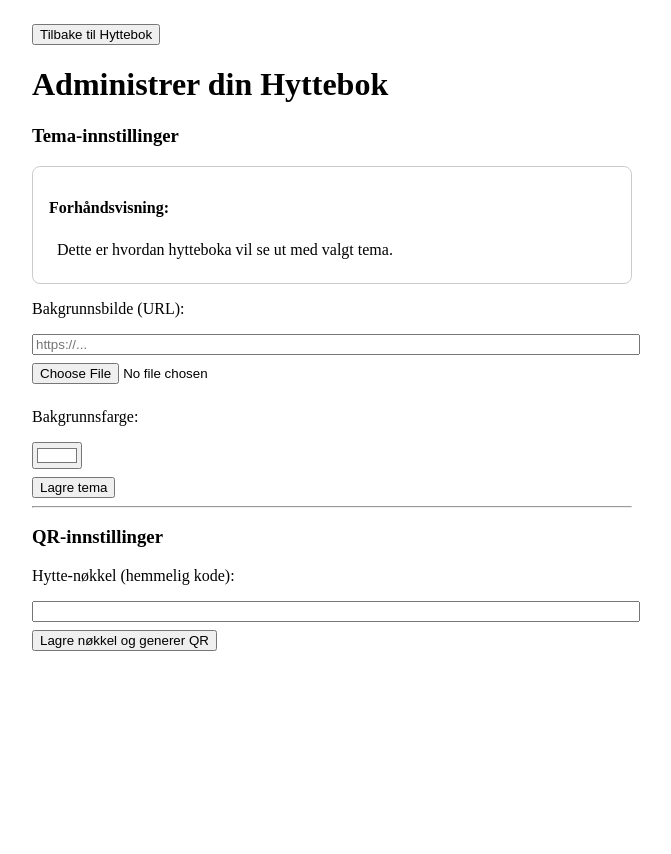
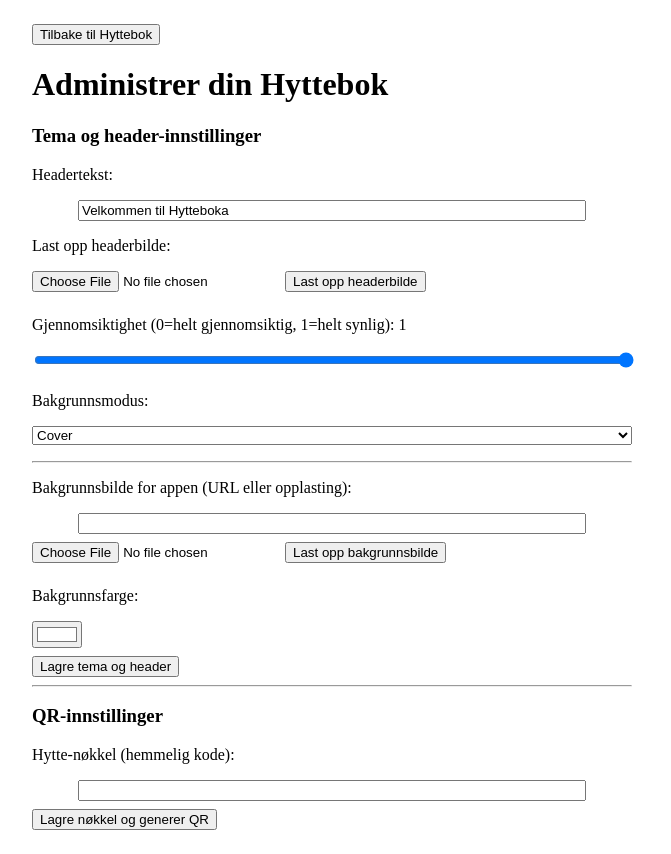
Before and after one commit to Hypermicro-code/Hyttebok, a React (Create React App) app: page / in a window 1280 px wide. Both pictures are taken after a click on the button "Admin". Shown: the whole page, without its empty margins (308-979 px from the left). Before the commit the page ends 800 px from the top, so only its background shows below. Built offline with nearby package versions, Linux system fonts and the light colour scheme; no server answers; the database is empty.

Commit message:
Update AdminQRConfig.js

```diff
--- a/src/AdminQRConfig.js
+++ b/src/AdminQRConfig.js
@@ -8,6 +8,11 @@ export default function AdminQRConfig({ t, tilbake }) {
     const [hytteKey, setHytteKey] = useState('');
     const [bakgrunnsbilde, setBakgrunnsbilde] = useState('');
     const [bakgrunnsfarge, setBakgrunnsfarge] = useState('#ffffff');
+    const [headerTekst, setHeaderTekst] = useState('Velkommen til Hytteboka');
+    const [headerBilde, setHeaderBilde] = useState('');
+    const [headerOpacity, setHeaderOpacity] = useState(1);
+    const [headerMode, setHeaderMode] = useState('cover');
+
     const [qrDataUrl, setQrDataUrl] = useState('');
     const [netlifyUrl] = useState('https://hyttebok.netlify.app');
     const [fullUrl, setFullUrl] = useState('');
@@ -24,35 +29,47 @@ export default function AdminQRConfig({ t, tilbake }) {
                 setHytteKey(data.hytteKey || '');
                 setBakgrunnsbilde(data.bakgrunnsbilde || '');
                 setBakgrunnsfarge(data.bakgrunnsfarge || '#ffffff');
+                setHeaderTekst(data.headerTekst || 'Velkommen til Hytteboka');
+                setHeaderBilde(data.headerBilde || '');
+                setHeaderOpacity(data.headerOpacity !== undefined ? data.headerOpacity : 1);
+                setHeaderMode(data.headerMode || 'cover');
                 genererQR(data.hytteKey);
             }
         };
         hentConfig();
     }, []);
 
+    const lagreTemaOgHeader = async () => {
+        try {
+            await setDoc(doc(db, 'config', 'hytte1'), {
+                hytteKey,
+                bakgrunnsbilde,
+                bakgrunnsfarge,
+                headerTekst,
+                headerBilde,
+                headerOpacity,
+                headerMode
+            });
+            alert('Tema og header lagret.');
+            setMelding('');
+        } catch (error) {
+            alert('Feil ved lagring: ' + error.message);
+        }
+    };
+
     const lagreNokkelOgQR = async () => {
         try {
             await setDoc(doc(db, 'config', 'hytte1'), {
                 hytteKey,
                 bakgrunnsbilde,
-                bakgrunnsfarge
+                bakgrunnsfarge,
+                headerTekst,
+                headerBilde,
+                headerOpacity,
+                headerMode
             });
-            alert(t('lagreNokkel'));
+            alert('Nøkkel og QR lagret.');
             genererQR(hytteKey);
-        } catch (error) {
-            alert('Feil ved lagring: ' + error.message);
-        }
-    };
-
-    const lagreTema = async () => {
-        try {
-            await setDoc(doc(db, 'config', 'hytte1'), {
-                hytteKey,
-                bakgrunnsbilde,
-                bakgrunnsfarge
-            });
-            alert(t('lagreTema'));
-            setMelding('');
         } catch (error) {
             alert('Feil ved lagring: ' + error.message);
         }
@@ -73,34 +90,33 @@ export default function AdminQRConfig({ t, tilbake }) {
         const file = e.target.files[0];
         if (file) {
             setValgtFil(file);
-            setOpplastingStatus(t('klarTilOpplasting'));
+            setOpplastingStatus('Fil valgt - klar til opplasting');
         }
     };
 
-    const handleImageUpload = async () => {
+    const handleImageUpload = async (type) => {
         if (!valgtFil) {
-            alert(t('velgFilFørOpplasting'));
+            alert('Velg en fil først.');
             return;
         }
 
-        const storageRef = ref(storage, `bakgrunnsbilder/${valgtFil.name}`);
+        const storageRef = ref(storage, `${type === 'header' ? 'headerbilder' : 'bakgrunnsbilder'}/${valgtFil.name}`);
         try {
-            setOpplastingStatus(t('lasterOpp'));
+            setOpplastingStatus('Laster opp...');
             const snapshot = await uploadBytes(storageRef, valgtFil);
             const url = await getDownloadURL(snapshot.ref);
-            setBakgrunnsbilde(url);
-            setMelding(t('huskLagreTema'));
-            setOpplastingStatus(t('opplastingFerdig'));
+            if (type === 'header') {
+                setHeaderBilde(url);
+            } else {
+                setBakgrunnsbilde(url);
+            }
+            setMelding('Husk å lagre tema');
+            setOpplastingStatus('Opplasting ferdig');
         } catch (error) {
             console.error('Feil ved opplasting:', error);
             alert('Feil ved opplasting: ' + error.message);
-            setOpplastingStatus(t('feilOpplasting') + ': ' + error.message);
+            setOpplastingStatus('Feil ved opplasting: ' + error.message);
         }
-    };
-
-    const handleFargeEndring = (farge) => {
-        setBakgrunnsfarge(farge);
-        setMelding(t('huskLagreTema'));
     };
 
     return (
@@ -108,50 +124,49 @@ export default function AdminQRConfig({ t, tilbake }) {
             <button onClick={tilbake}>Tilbake til Hyttebok</button>
             <h1>Administrer din Hyttebok</h1>
 
-            <h3>Tema-innstillinger</h3>
-            <div style={{
-                backgroundColor: bakgrunnsfarge,
-                backgroundImage: bakgrunnsbilde ? `url(${bakgrunnsbilde})` : 'none',
-                backgroundSize: 'cover',
-                backgroundPosition: 'center',
-                padding: '1rem',
-                border: '1px solid #ccc',
-                borderRadius: '8px',
-                marginBottom: '1rem'
-            }}>
-                <p><strong>Forhåndsvisning:</strong></p>
-                <div style={{ background: 'rgba(255,255,255,0.8)', padding: '0.5rem', borderRadius: '4px' }}>
-                    Dette er hvordan hytteboka vil se ut med valgt tema.
-                </div>
-            </div>
+            <h3>Tema og header-innstillinger</h3>
+            <p>Headertekst:</p>
+            <input type="text" value={headerTekst} onChange={(e) => { setHeaderTekst(e.target.value); setMelding('Husk å lagre tema'); }}
+                style={{ width: '100%', maxWidth: '500px', margin: '0 auto', marginBottom: '0.5rem', display: 'block' }} />
 
-            <p>Bakgrunnsbilde (URL):</p>
-            <input type="text" value={bakgrunnsbilde} onChange={(e) => { setBakgrunnsbilde(e.target.value); setMelding('Husk å lagre tema'); }} style={{ width: '100%', marginBottom: '0.5rem' }} placeholder="https://..." />
+            <p>Last opp headerbilde:</p>
             <input type="file" accept="image/*" onChange={handleImageSelect} style={{ marginBottom: '0.5rem' }} />
+            <button onClick={() => handleImageUpload('header')} style={{ marginBottom: '0.5rem' }}>Last opp headerbilde</button>
 
-            {valgtFil && (
-                <>
-                    <p><strong>Valgt fil:</strong> {valgtFil.name}</p>
-                    <img src={URL.createObjectURL(valgtFil)} alt="Preview" style={{ maxWidth: '100%', marginBottom: '0.5rem', border: '1px solid #ccc' }} />
-                    <button onClick={handleImageUpload}>Last opp bilde</button>
-                    <p>{opplastingStatus}</p>
-                </>
-            )}
+            {headerBilde && <img src={headerBilde} alt="Header Preview" style={{ width: '100%', marginBottom: '1rem', border: '1px solid #ccc' }} />}
+
+            <p>Gjennomsiktighet (0=helt gjennomsiktig, 1=helt synlig): {headerOpacity}</p>
+            <input type="range" min="0" max="1" step="0.01" value={headerOpacity} onChange={(e) => { setHeaderOpacity(parseFloat(e.target.value)); setMelding('Husk å lagre tema'); }} style={{ width: '100%', marginBottom: '0.5rem' }} />
+
+            <p>Bakgrunnsmodus:</p>
+            <select value={headerMode} onChange={(e) => { setHeaderMode(e.target.value); setMelding('Husk å lagre tema'); }} style={{ width: '100%', marginBottom: '0.5rem' }}>
+                <option value="cover">Cover</option>
+                <option value="contain">Contain</option>
+                <option value="repeat">Repeat</option>
+            </select>
+
+            <hr />
+
+            <p>Bakgrunnsbilde for appen (URL eller opplasting):</p>
+            <input type="text" value={bakgrunnsbilde} onChange={(e) => { setBakgrunnsbilde(e.target.value); setMelding('Husk å lagre tema'); }}
+                style={{ width: '100%', maxWidth: '500px', margin: '0 auto', marginBottom: '0.5rem', display: 'block' }} />
+            <input type="file" accept="image/*" onChange={handleImageSelect} style={{ marginBottom: '0.5rem' }} />
+            <button onClick={() => handleImageUpload('bakgrunn')}>Last opp bakgrunnsbilde</button>
 
             <p>Bakgrunnsfarge:</p>
-            <input type="color" value={bakgrunnsfarge} onChange={(e) => handleFargeEndring(e.target.value)} style={{ marginBottom: '0.5rem' }} />
+            <input type="color" value={bakgrunnsfarge} onChange={(e) => { setBakgrunnsfarge(e.target.value); setMelding('Husk å lagre tema'); }} style={{ marginBottom: '0.5rem' }} />
 
             {melding && <p style={{ color: 'red', fontWeight: 'bold' }}>{melding}</p>}
 
             <br />
-            <button onClick={lagreTema}>Lagre tema</button>
+            <button onClick={lagreTemaOgHeader}>Lagre tema og header</button>
 
             <hr />
 
             <h3>QR-innstillinger</h3>
             <p>Hytte-nøkkel (hemmelig kode):</p>
-            <input type="text" value={hytteKey} onChange={(e) => setHytteKey(e.target.value)} style={{ width: '100%', marginBottom: '0.5rem' }} />
-
+            <input type="text" value={hytteKey} onChange={(e) => setHytteKey(e.target.value)}
+                style={{ width: '100%', maxWidth: '500px', margin: '0 auto', marginBottom: '0.5rem', display: 'block' }} />
             <button onClick={lagreNokkelOgQR}>Lagre nøkkel og generer QR</button>
 
             {qrDataUrl && (
```
